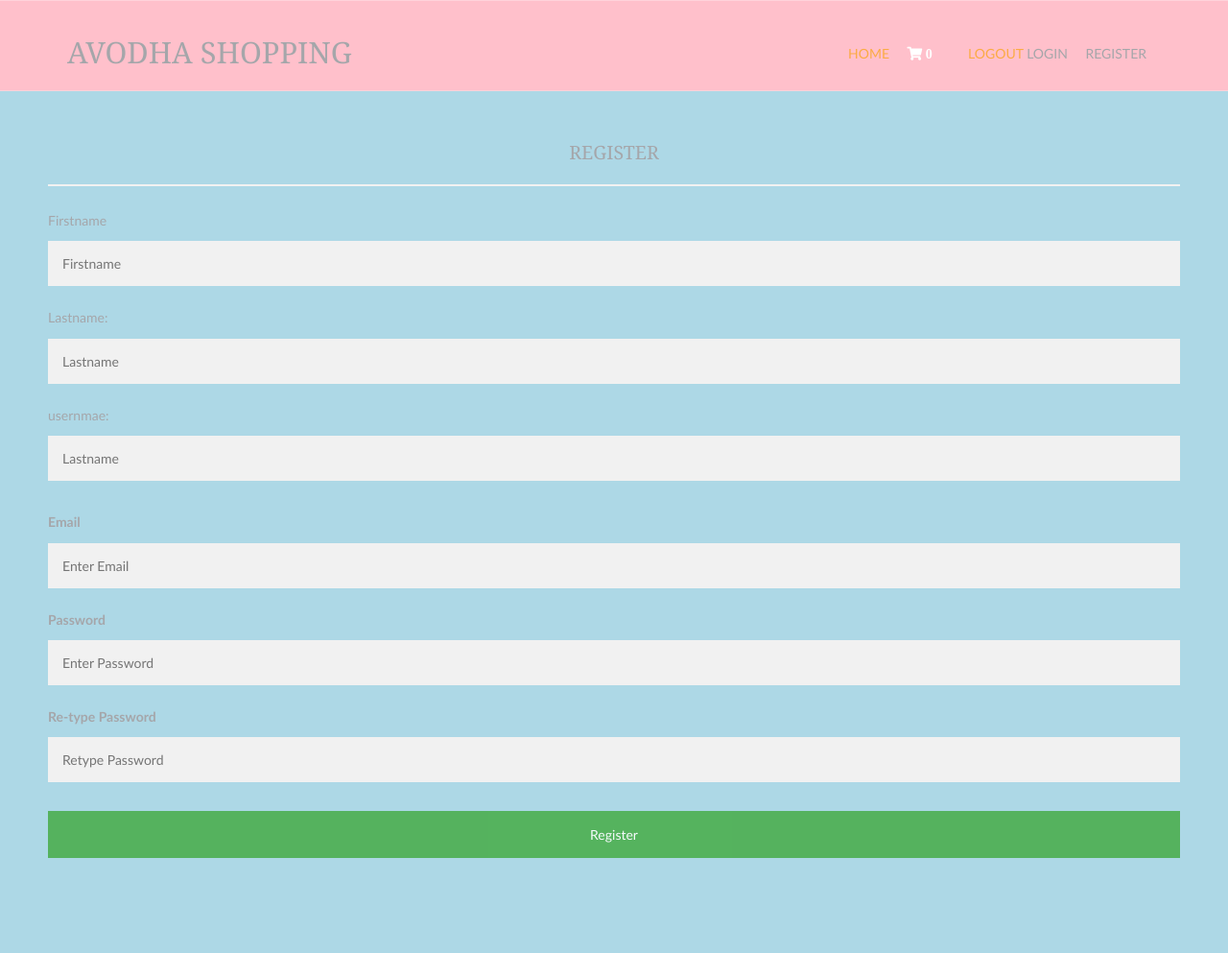
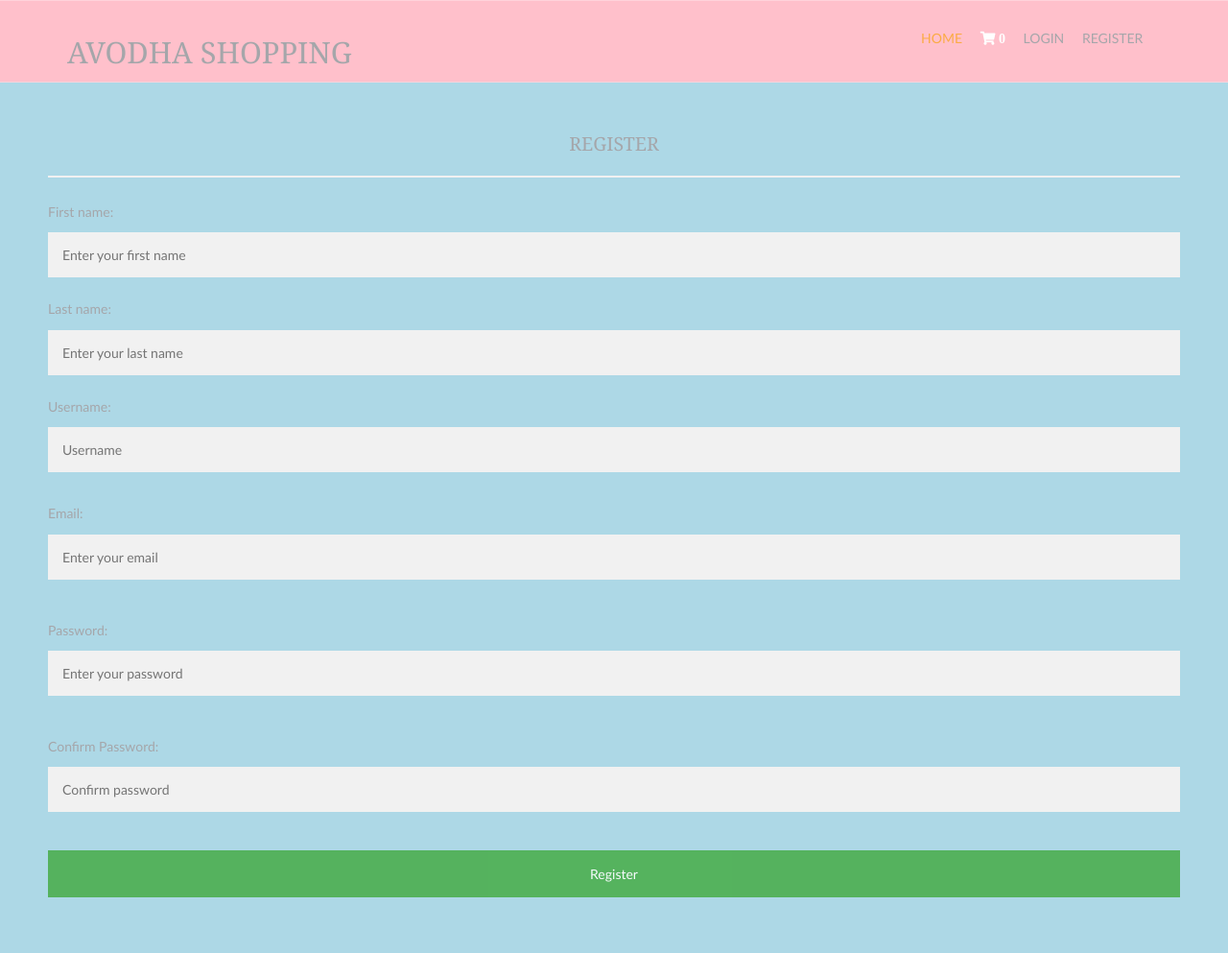
Before and after one commit to sheakin/Avodha-Shopping, a Django app: page /accounts/register in a window 1280 px wide; the page is wider, and only the part inside the window is pictured. Shown: that part at 96% size. Before the commit the page ends 894 px from the top of that part, so only its background shows below. Run offline with Django 4.2, Linux system fonts and the light colour scheme; data comes from the database, SQL or seed files in the repository; both versions use the stored data as it was after the commit.

Commit message:
commited

```diff
--- a/accounts/views.py
+++ b/accounts/views.py
@@ -7,31 +7,29 @@ from django.contrib import messages
 
 def register(request):
     if request.method == 'POST':
-        # Retrieve form data
         first_name = request.POST['first_name']
         last_name = request.POST['last_name']
         username = request.POST['username']
         email = request.POST['email']
         password = request.POST['password']
-        confirm_password = request.POST['confirm_password']
 
-        if password == confirm_password:
-            if User.objects.filter(username=username).exists():
-                messages.error(request, 'Username taken')
-                return redirect('register')
-            elif User.objects.filter(email=email).exists():
-                messages.error(request, 'Email taken')
-                return redirect('index')
-            else:
-    # Create a new user
-                 user = User.objects.create_user(first_name=first_name, last_name=last_name, username=username,email=email,password=password)
-                 user.save();
-                 print("user created")
-                 messages.success(request, 'Registration successful. Please log in.')
-                 return redirect('login')  # Redirect to the login page
+        if User.objects.filter(username=username).exists():
+            messages.error(request, 'Username taken')
+            return redirect('register')
+        elif User.objects.filter(email=email).exists():
+            messages.error(request, 'Email taken')
+            return redirect('register')
         else:
-            messages.error(request, 'Passwords do not match')
-            return redirect('register')
+            user = User.objects.create_user(
+                first_name=first_name,
+                last_name=last_name,
+                username=username,
+                email=email,
+                password=password
+            )
+            user.save()
+            messages.success(request, 'Registration successful. Please log in.')
+            return redirect('login')
     else:
         return render(request, 'register.html')
 
--- a/templates/base.html
+++ b/templates/base.html
@@ -22,19 +22,20 @@
         <ul class="clear">
           <li class="active"><a href="/">Home</a></li>
           <li class="active"><a href="{% url 'cartDetails' %}"&nbsp;<i class="fa fa-shopping-cart" style="font-size:14px;color:white"></i>&nbsp;{{itc}}</a></li>
-          <li><a class="active" href="accounts/logout"></a></li>
-          <a href="{% url 'logout' %}">Logout</a>
-          <li><a class="active" href="{% url 'login' %}">login</a></li>
-          <li><a class="active" href="{% url 'register' %}">register</a></li>
 
+          {% if user.is_authenticated %}
+            <li><a href="{% url 'logout' %}">Logout</a></li>
+          {% else %}
+            <li><a class="active" href="{% url 'login' %}">Login</a></li>
+            <li><a class="active" href="{% url 'register' %}">Register</a></li>
+          {% endif %}
 
+          <li>
             <ul>
               <li><a href="#">Level 2</a></li>
               <li><a class="drop" href="#">Level 2 + Drop</a></li>
-
-              </li>
-
-
+            </ul>
+          </li>
         </ul>
         <!-- ################################################################################################ -->
       </nav>
--- a/templates/index.html
+++ b/templates/index.html
@@ -111,7 +111,7 @@
   <div id="pageintro" class="hoc clear">
     <!-- ################################################################################################ -->
     <article>
-      <h3 class="heading" style="color: rgb(231, 21, 21);">Quality food items</h3>
+      <h2 class="heading" style="color: rgb(231, 21, 21);">Quality food items</h2>
       <p style="color: rgb(1, 9, 20); text-align: left;">EAT AND ENJOY WITH US.</p>
       <footer>
 
--- a/templates/item.html
+++ b/templates/item.html
@@ -30,7 +30,7 @@ https://templatemo.com/tm-544-comparto
                 </div>
                 <article class="tm-section-1-r tm-bg-color-8">
                     <h2 class="tm-mb-2 tm-title-color">{{pr.name}}</h2>
-                    <p>price: {{pr.price}}rs <br>{{pr.desc}}</p>
+                    <p> {{pr.desc}} <br><br>price: {{pr.price}}rs</p>
                     <p>stock: {{pr.stock}}</p>
 {% if pr.stock <= 0 %}
 <h1 style="color: red;">sorry.No stock</h1>
--- a/templates/register.html
+++ b/templates/register.html
@@ -10,7 +10,7 @@ body{
   background-color: pink;
 }
 .container {
-    padding: 50px;
+  padding: 50px;
   background-color: lightblue;
 }
 
@@ -22,17 +22,21 @@ input[type=text], input[type=password], textarea {
   border: none;
   background: #f1f1f1;
 }
+
 input[type=text]:focus, input[type=password]:focus {
   background-color: orange;
   outline: none;
 }
- div {
-            padding: 10px 0;
-         }
+
+div {
+  padding: 10px 0;
+}
+
 hr {
   border: 1px solid #f1f1f1;
   margin-bottom: 25px;
 }
+
 .registerbtn {
   background-color: #4CAF50;
   color: white;
@@ -43,35 +47,44 @@ hr {
   width: 100%;
   opacity: 0.9;
 }
+
 .registerbtn:hover {
   opacity: 1;
 }
 </style>
 </head>
 <body>
-<form>
+<form method="post">  <!-- Added method="post" attribute -->
+  {% csrf_token %}
   <div class="container">
-  <center>  <h1> Register</h1> </center>
-  <hr>
-  <label> Firstname </label>
-<input type="text" name="firstname" placeholder= "Firstname" size="15" required />
-<label> Lastname: </label>
-<input type="text" name="lastname" placeholder="Lastname" size="15"required />
-<label> usernmae: </label>
-<input type="text" name="lastname" placeholder="Lastname" size="15"required />
+    <center><h1>Register</h1></center>
+    <hr>
+    <label for="first_name">First name:</label>
+    <input type="text" id="first_name" name="first_name" placeholder="Enter your first name" size="15" required />
 
-<div>
+    <label for="last_name">Last name:</label>
+    <input type="text" id="last_name" name="last_name" placeholder="Enter your last name" size="15" required />
 
+    <label for="username">Username:</label>
+    <input type="text" id="username" name="username" placeholder="Username" size="15" required />
 
- <label for="email"><b>Email</b></label>
- <input type="text" placeholder="Enter Email" name="email" required>
+    <div>
+      <label for="email">Email:</label>
+      <input type="text" id="email" name="email" placeholder="Enter your email" required>
+    </div>
 
-    <label for="psw"><b>Password</b></label>
-    <input type="password" placeholder="Enter Password" name="psw" required>
+    <div>
+      <label for="password">Password:</label>
+      <input type="password" id="password" name="password" placeholder="Enter your password" required>
+    </div>
 
-    <label for="psw-repeat"><b>Re-type Password</b></label>
-    <input type="password" placeholder="Retype Password" name="psw-repeat" required>
+    <div>
+      <label for="confirm_password">Confirm Password:</label>
+      <input type="password" id="confirm_password" name="confirm_password" placeholder="Confirm password" required>
+    </div>
+
     <button type="submit" class="registerbtn">Register</button>
+  </div>
 </form>
 </body>
 </html>
```
Also changed, not shown: db.sqlite3.
